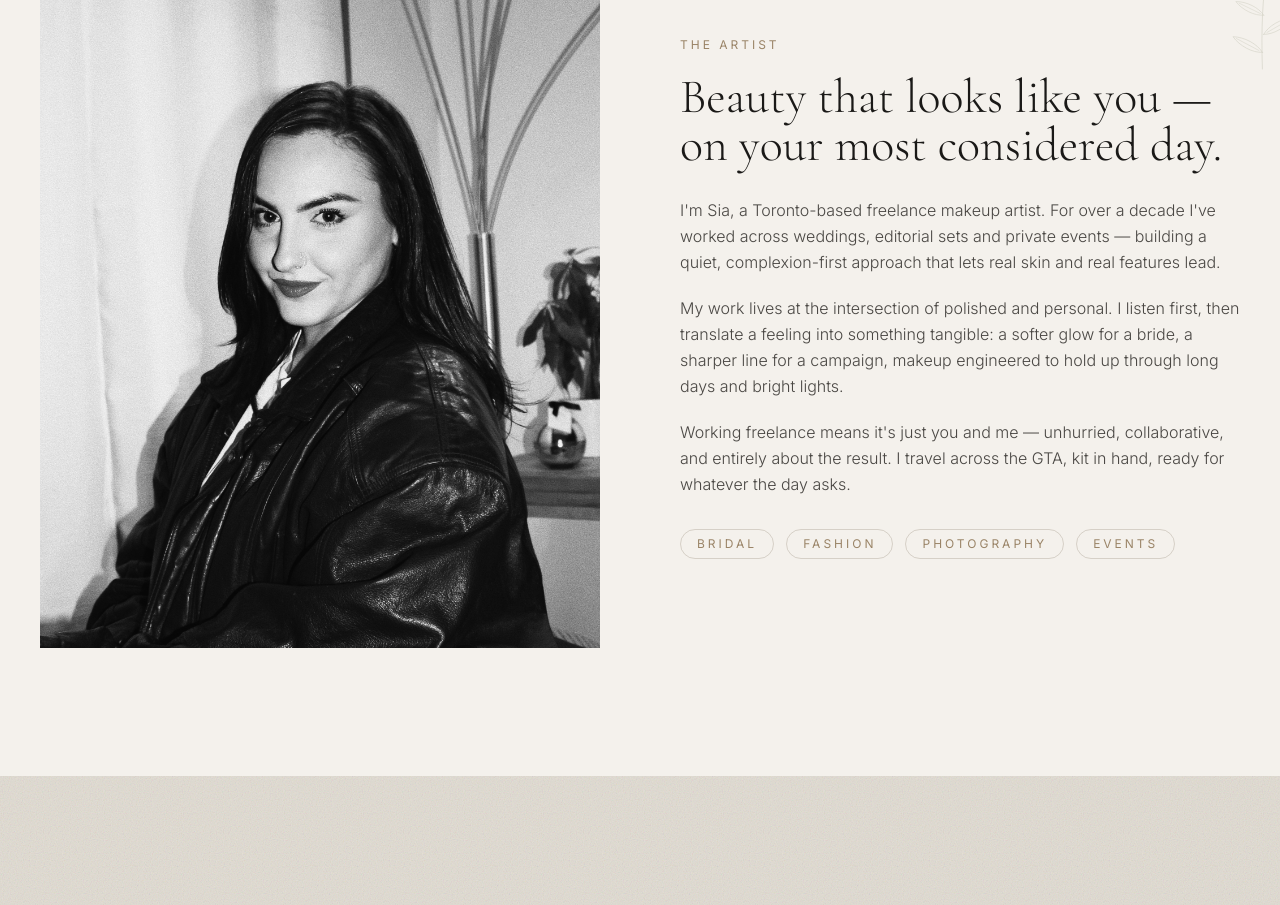
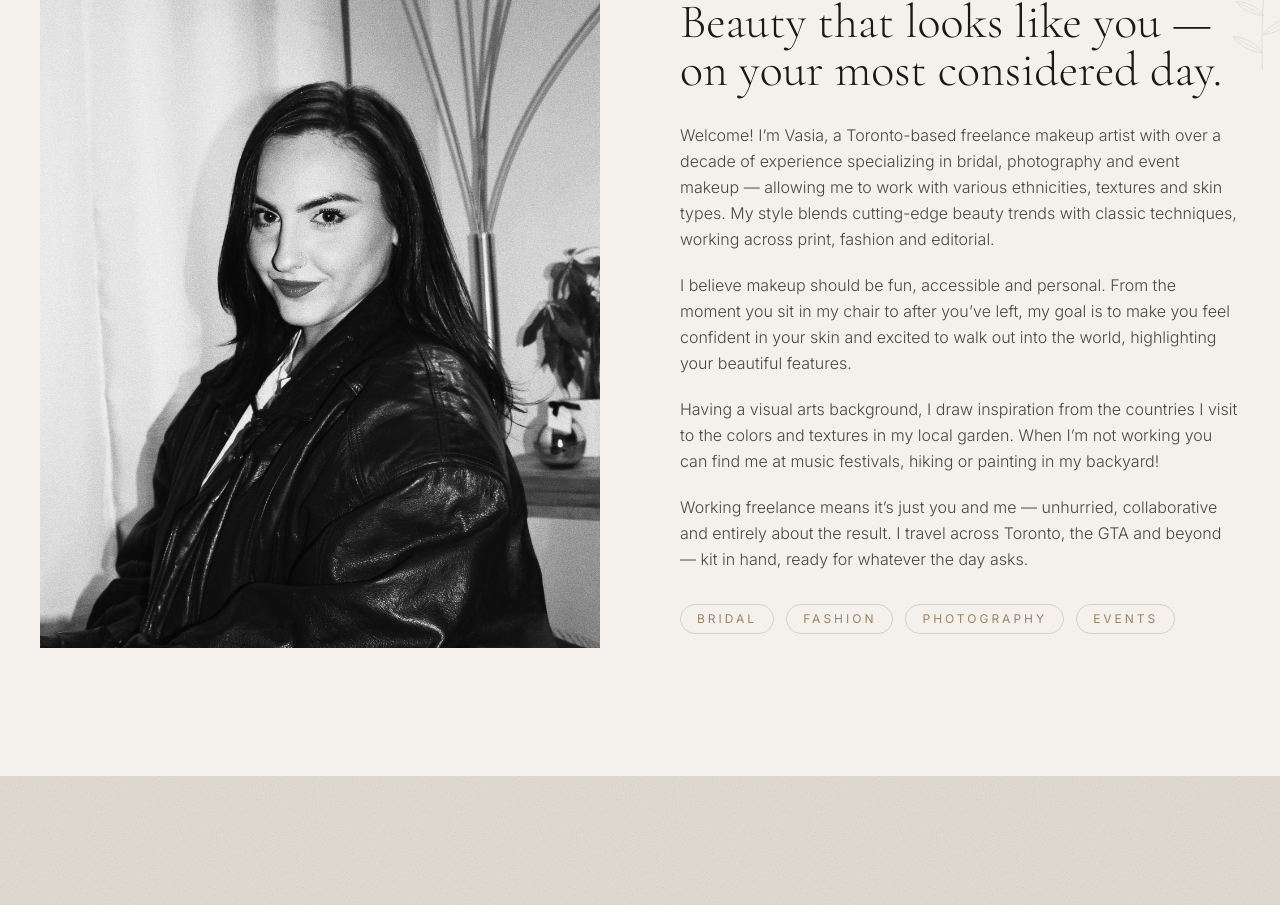
Before and after one commit to rahulmodhera1/Siasmakeup, a Next.js app: page / in a window 1280 px wide. Shown: the part 980-1885 px from the top of the page. Built offline with nearby package versions, Linux system fonts and the light colour scheme; no server answers.

Commit message:
Replace About bio with Sia's own words
Four paragraphs covering her experience, philosophy, visual-arts
background and freelance approach; light copy edits for spelling
and flow.

Co-Authored-By: Claude <noreply@anthropic.com>

```diff
--- a/components/About.tsx
+++ b/components/About.tsx
@@ -37,21 +37,30 @@ export function About() {
           <Reveal delay={0.1}>
             <div className="mt-7 space-y-5 text-base font-light leading-relaxed text-charcoal/85">
               <p>
-                I'm Sia, a Toronto-based freelance makeup artist. For over a
-                decade I've worked across weddings, editorial sets and private
-                events — building a quiet, complexion-first approach that lets
-                real skin and real features lead.
+                Welcome! I&rsquo;m Vasia, a Toronto-based freelance makeup
+                artist with over a decade of experience specializing in bridal,
+                photography and event makeup — allowing me to work with various
+                ethnicities, textures and skin types. My style blends
+                cutting-edge beauty trends with classic techniques, working
+                across print, fashion and editorial.
               </p>
               <p>
-                My work lives at the intersection of polished and personal. I
-                listen first, then translate a feeling into something tangible:
-                a softer glow for a bride, a sharper line for a campaign, makeup
-                engineered to hold up through long days and bright lights.
+                I believe makeup should be fun, accessible and personal. From
+                the moment you sit in my chair to after you&rsquo;ve left, my
+                goal is to make you feel confident in your skin and excited to
+                walk out into the world, highlighting your beautiful features.
               </p>
               <p>
-                Working freelance means it's just you and me — unhurried,
-                collaborative, and entirely about the result. I travel across
-                the GTA, kit in hand, ready for whatever the day asks.
+                Having a visual arts background, I draw inspiration from the
+                countries I visit to the colors and textures in my local
+                garden. When I&rsquo;m not working you can find me at music
+                festivals, hiking or painting in my backyard!
+              </p>
+              <p>
+                Working freelance means it&rsquo;s just you and me — unhurried,
+                collaborative and entirely about the result. I travel across
+                Toronto, the GTA and beyond — kit in hand, ready for whatever
+                the day asks.
               </p>
             </div>
           </Reveal>
```
